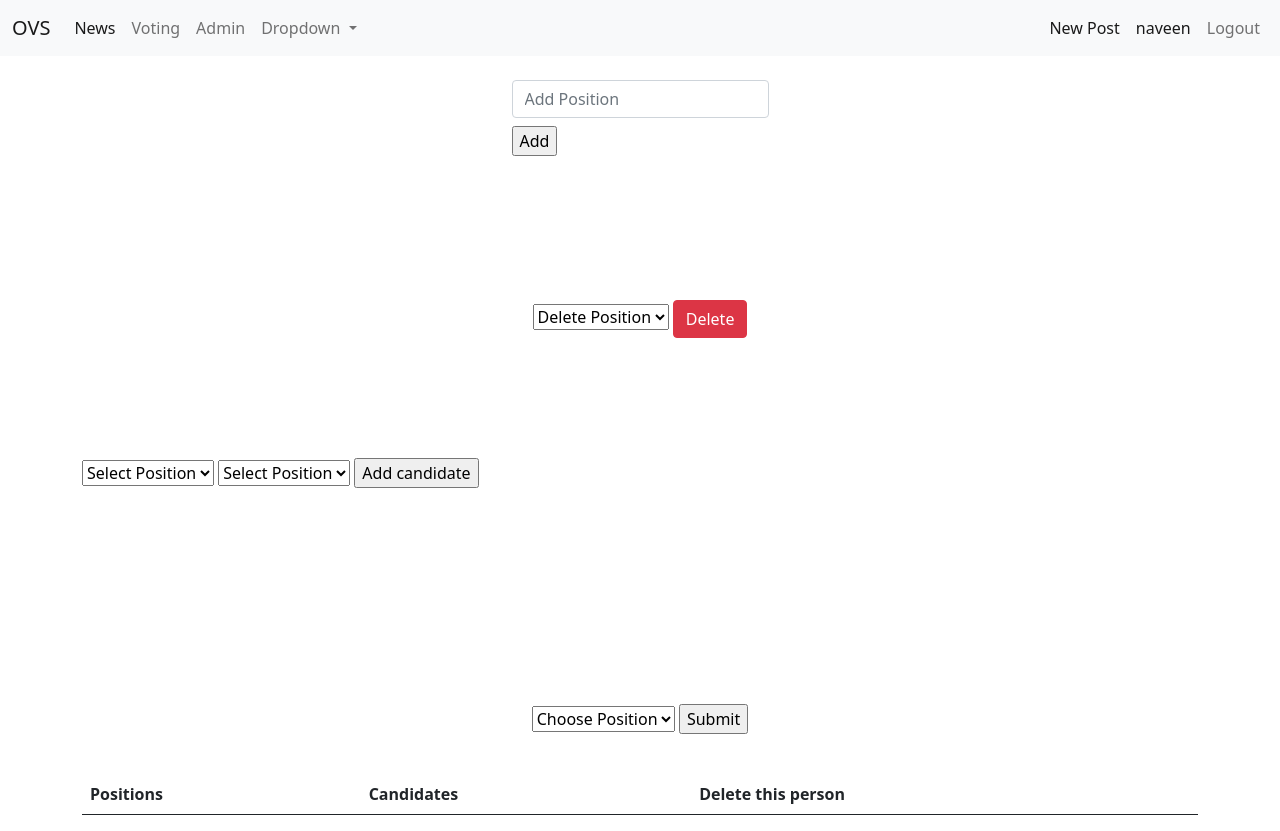
After one commit to Naveeng7/WT, a Django app: page /vadmin in a window 1280 px wide. The commit adds this page. Run offline with Django 3.2, Linux system fonts and the light colour scheme; a user stored in the database is signed in; data comes from the database, SQL or seed files in the repository; both versions use the stored data as it was after the commit; lists and menus that the app fills with data are empty; some libraries are stand-ins or nearby versions.

Commit message:
navbar shit

```diff
--- a/WT/urls.py
+++ b/WT/urls.py
@@ -28,7 +28,8 @@ urlpatterns = [
     path('login/', a_views.LoginView.as_view(template_name='users/login.html'), name='login'),
     path('logout', a_views.LogoutView.as_view(template_name='users/logout.html'), name='logout'),
     path('profile', u_views.profile, name='profile'),
-    path('voting', v_views.voting, name='voting')
+    path('voting', v_views.voting, name='voting'),
+    path('vadmin', v_views.vadmin, name='vadmin')
 ]
 
 
--- a/news/templates/news/base.html
+++ b/news/templates/news/base.html
@@ -26,6 +26,22 @@
                     <li class="nav-item">
                         <a class="nav-link" href="{% url 'voting' %}">Voting</a>
                     </li>
+                    {% if request.user.is_superuser %}
+                    <li>
+                        <a class="nav-link" href="{% url 'vadmin' %}" >Admin</a>
+                    </li>
+                    <li class="nav-item dropdown">
+          <a class="nav-link dropdown-toggle" href="#" id="navbarDropdown" role="button" data-bs-toggle="dropdown" aria-expanded="false">
+            Dropdown
+          </a>
+          <ul class="dropdown-menu" aria-labelledby="navbarDropdown">
+            <li><a class="dropdown-item" href="#">Action</a></li>
+            <li><a class="dropdown-item" href="#">Another action</a></li>
+            <li><hr class="dropdown-divider"></li>
+            <li><a class="dropdown-item" href="#">Something else here</a></li>
+          </ul>
+        </li>
+                    {% endif %}
                 </ul>
                 <form class="d-flex">
                     {% if user.is_authenticated %}
--- a/voting/models.py
+++ b/voting/models.py
@@ -12,8 +12,9 @@ class positions(models.Model):
         pvals = positions.objects.all()
         for p in pvals:
             if self.pname == p.pname:
-                return f'Position already exists {p}'
+                return f'Position {p} already exists'
         super(positions, self).save(*args, **kwargs)
+        return f'{ self.pname } is successfully added to positions'
 
 
 class candidates(models.Model):
@@ -29,8 +30,8 @@ class candidates(models.Model):
         for c in cvals:
             if c.cname == self.cname and c.pname == self.pname:
                 return f'The candidate { self.cname } is already standing for this position { self.pname }'
-        print('candidates {} is competing for the position {}'.format(self.cname, self.pname))
         super(candidates, self).save(*args, **kwargs)
+        return f'candidates { self.cname } is competing for the position { self.pname }'
 
 
 class voted(models.Model):
--- /dev/null
+++ b/voting/templates/voting/vadmin.html
@@ -0,0 +1,131 @@
+{% extends "news/base.html" %}
+
+{% block content %}
+    <div class="m-4 d-flex justify-content-center">
+        <form method="POST" action = "{% url 'vadmin' %}">
+            {% csrf_token %}
+                    <input type="text" name="posadd" placeholder="Add Position" class="form-control" >
+                <input class="mt-2" type = "submit" value="Add">
+        </form>
+    </div>
+    <br>
+    <br>
+    <br>
+    <br>
+    <div class="m-4 d-flex justify-content-center">
+        <form method="POST" action = "{% url 'vadmin' %}">
+            {% csrf_token %}
+            <select name="posval" >
+                <option selected disabled>Delete Position</option>
+                {% for pos in positions %}
+                    <option value="{{ pos.pname }}">{{ pos.pname|capfirst }}</option>
+                {% endfor %}
+            </select>
+            <input class="btn btn-danger " type = "submit" value="Delete">
+        </form>
+    </div>
+    <br>
+    <br>
+    <br>
+    <br>
+    <div>
+        <form method="POST" action = "{% url 'vadmin' %}">
+            {% csrf_token %}
+            <select name="canadd" >
+                <option selected disabled>Select Position</option>
+                {% for pos in positions %}
+                    <option value="{{ pos.pname }}">{{ pos.pname|capfirst }}</option>
+                {% endfor %}
+            </select>
+            <select name="candadd" >
+                <option selected disabled>Select Position</option>
+                {% for u in users %}
+                    <option value="{{ u.username }}">{{ u.username|capfirst }}</option>
+                {% endfor %}
+            </select>
+            <input type="submit" value="Add candidate">
+        </form>
+
+    </div>
+    <br>
+    <br>
+    <br>
+    <br>
+    <div>
+<!--        <form method="POST" action = "{% url 'vadmin' %}">-->
+<!--            {% csrf_token %}-->
+<!--            <select name="candel" >-->
+<!--                <option selected disabled>Select Position</option>-->
+<!--                {% for pos in positions %}-->
+<!--                    <option value="{{ pos.pname }}">{{ pos.pname|capfirst }}</option>-->
+<!--                {% endfor %}-->
+<!--            </select>-->
+<!--            <select name="canddel" >-->
+<!--                <option selected disabled>Select Position</option>-->
+<!--                {% for u in users %}-->
+<!--                    <option value="{{ u.username }}">{{ u.username|capfirst }}</option>-->
+<!--                {% endfor %}-->
+<!--            </select>-->
+<!--            <input type="submit" value="Delete candidate">-->
+<!--        </form>-->
+    </div>
+    <br>
+    <br>
+    <br>
+    <br>
+    <div class="m-4 d-flex justify-content-center">
+        <form method="POST" action = "{% url 'vadmin' %}">
+            {% csrf_token %}
+            <select name="delval" >
+                <option selected disabled>Choose Position </option>
+                {% for pos in positions %}
+                    <option value="{{ pos.pname }}">{{ pos.pname|capfirst }}</option>
+                {% endfor %}
+            </select>
+            <input type = "submit" value="Submit">
+        </form>
+    </div>
+
+        <div class="mt-4">
+
+            <form method="POST" action = "{% url 'vadmin' %}" name="cform">
+                {% csrf_token %}
+
+            <table class="table table-sm">
+                <div class="table-responsive">
+                    <table class=" table align-middle">
+                        <thead>
+                            <tr>
+                                <th scope="col">Positions</th>
+                                <th scope="col">Candidates</th>
+                                <th scope="col">Delete this person</th>
+                            </tr>
+                        </thead>
+                        <tbody class="align-middle">
+                        {% for can in candidates %}
+                            {% if pval == can.pname %}
+
+                            <tr class="align-middle">
+                                <td>{{ can.id }}</td>
+                                <td>{{ can.cname|capfirst }}</td>
+                                <td>
+                                    <input class="form-check-input" type="radio" name="canddel" id="{{can.cname}}" value="{{ can.cname }}">
+                                    <input type="hidden" name="caddel" value="{{ can.pname }}">
+                                    <input type="hidden" name="voter" value="{{ user.username }}">
+                                    <label class="form-check-label" for="{{can.cname}}">Remove</label>
+                                </td>
+                                <td>
+                                    <input type="submit" value="submit" />
+                                </td>
+                            </tr>
+
+                        </form>
+                            {% endif %}
+                        {% endfor %}
+
+                  </tbody>
+                </table>
+                    <h1>{{ msg }}</h1>
+        </div>
+    <h1>{{ msg }}</h1>
+{% endblock %}
--- a/voting/views.py
+++ b/voting/views.py
@@ -3,7 +3,7 @@ from voting.models import positions
 from voting.models import candidates
 from django.contrib.auth.models import User
 from voting.models import voted
-from django.contrib.auth.decorators import login_required
+from django.contrib.auth.decorators import login_required, user_passes_test
 
 # Create your views here.
 @login_required()
@@ -32,8 +32,6 @@ def voting(request):
             else:
                 msg = f'You have already voted for the posistion { pval }'
 
-
-
     context = {
         'positions': positions.objects.all(),
         'candidates': candidates.objects.all(),
@@ -42,3 +40,43 @@ def voting(request):
         'msg': msg
     }
     return render(request, 'voting/v_base.html', context)
+
+
+
+@user_passes_test(lambda u: u.is_superuser)
+def vadmin(request):
+    msg = ''
+    if request.method == 'POST':
+        if 'posval' in request.POST:
+            pval = request.POST['posval']
+            pval = positions.objects.filter(pname=pval).first()
+            pval.delete()
+            msg = f'{pval} removed form voting system '
+        if 'posadd' in request.POST:
+            pval = request.POST['posadd']
+            pval = positions(pname=pval)
+            msg = pval.save()
+        if 'canadd' in request.POST:
+            pval = request.POST['canadd']
+            pval = positions.objects.filter(pname=pval).first()
+            cval = request.POST['candadd']
+            cval = User.objects.filter(username=cval).first()
+            ceval = candidates(pname=pval, cname=cval)
+            msg = ceval.save()
+        if 'candel' in request.POST:
+            pval = request.POST['candel']
+            pval = positions.objects.filter(pname=pval).first()
+            cval = request.POST['canddel']
+            cval = User.objects.filter(username=cval).first()
+            ceval = candidates.objects.filter(pname=pval, cname=cval).first()
+            ceval.delete()
+            msg = f'{ cval } is removed from the position { pval }'
+
+
+    context = {
+        'positions': positions.objects.all(),
+        'candidates': candidates.objects.all(),
+        'users': User.objects.all(),
+        'msg': msg
+    }
+    return render(request, 'voting/vadmin.html', context)
```
Also changed, not shown: db.sqlite3.
